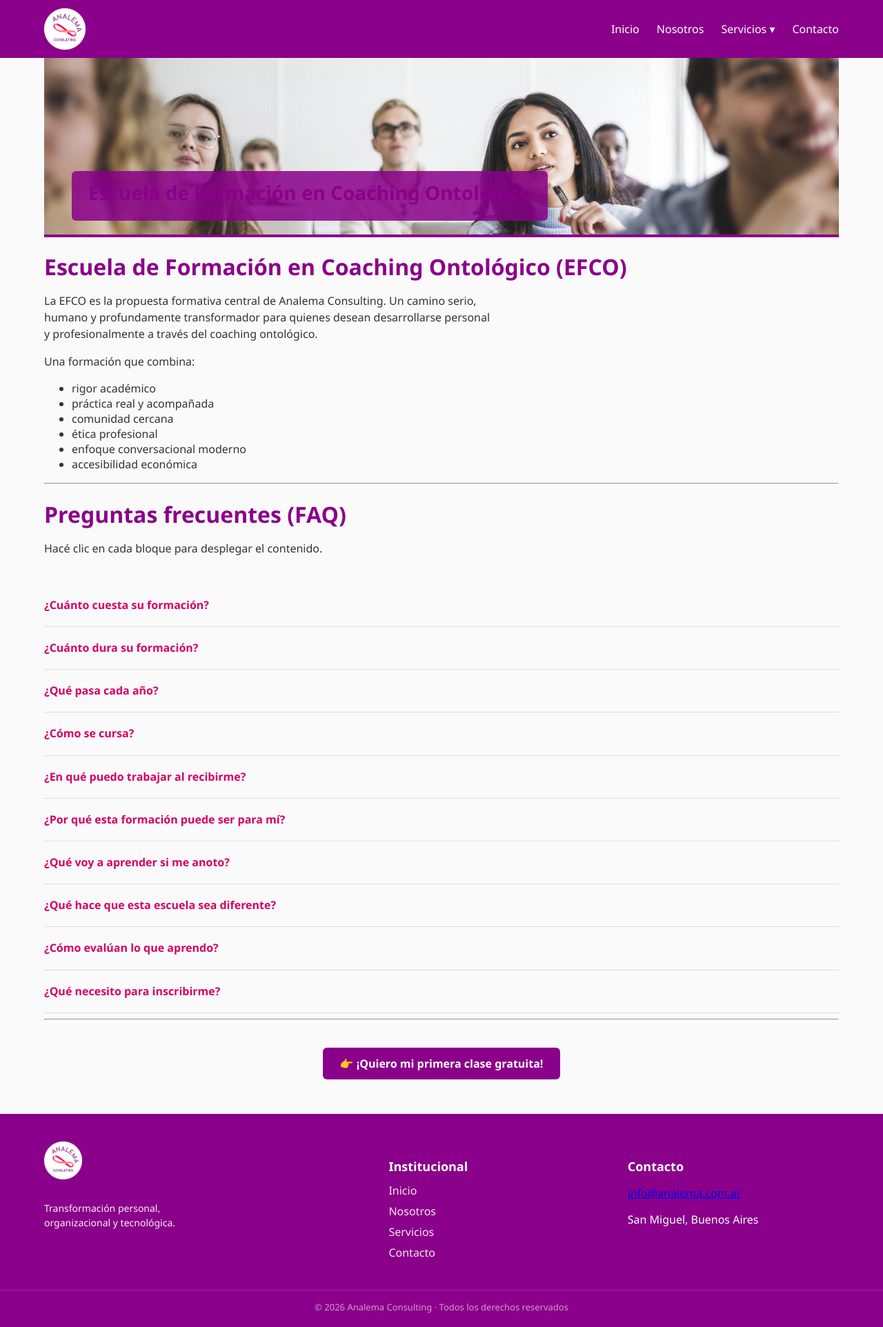
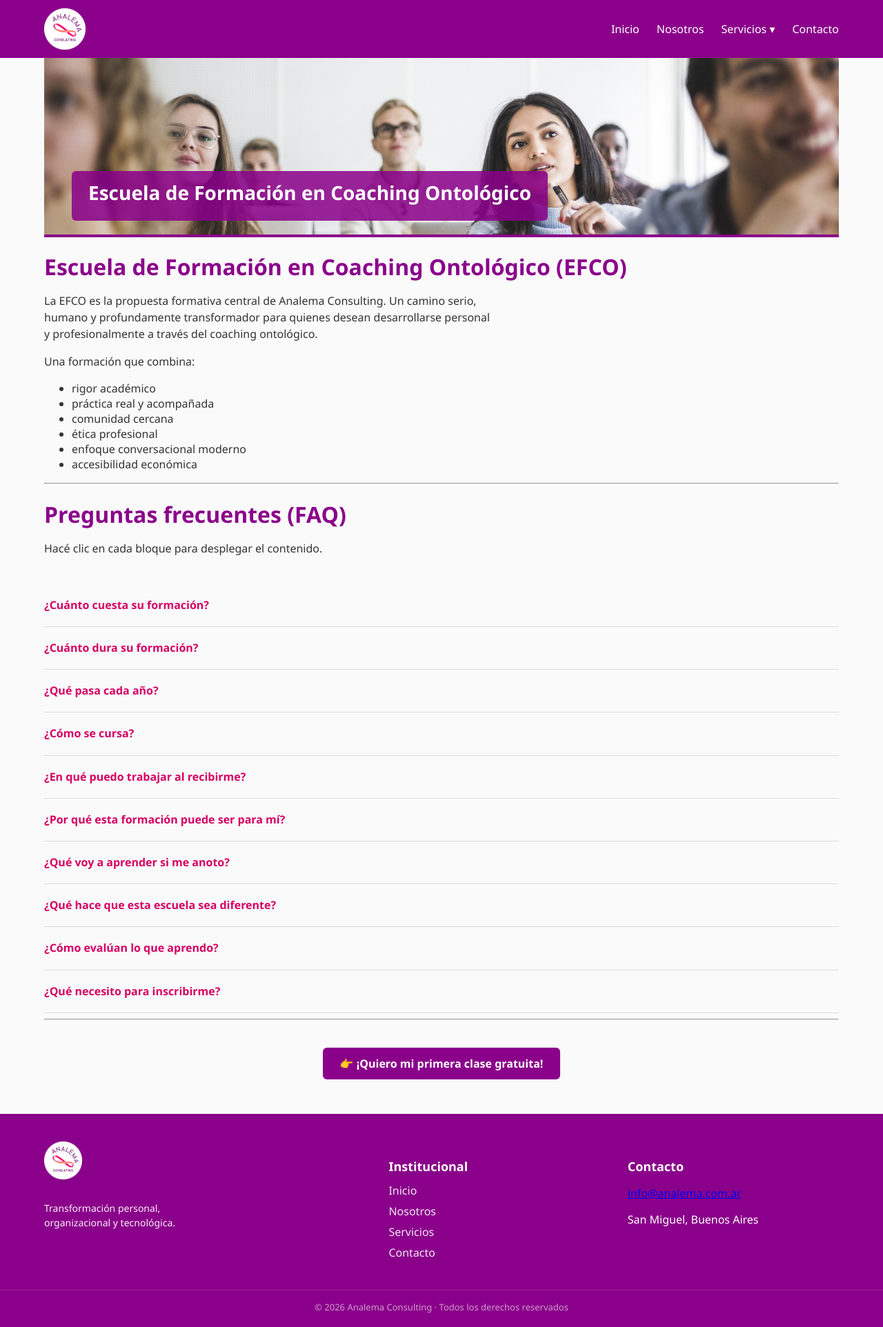
Before and after one commit to sivasilev-gif/analema.com.ar, a Jekyll site: the page built from efco.md, in a window 1280 px wide. Shown: the whole page at 69% size. Built offline with Jekyll 4.4.1, drawn with Linux system fonts in a browser that asks for light colours.

Commit message:
Update styles.css

```diff
--- a/assets/css/styles.css
+++ b/assets/css/styles.css
@@ -896,3 +896,50 @@ nav,
     z-index: 9998 !important;
   }
 }
+
+/* ===========================================================
+   MENÚ MÓVIL FINAL — Funciona en TODAS las páginas
+=========================================================== */
+
+@media (max-width: 768px) {
+
+  /* Mostrar hamburguesa */
+  .menu-toggle {
+    display: block !important;
+    position: relative !important;
+    z-index: 9999 !important;
+    color: white !important;
+  }
+
+  /* Ocultar menú desktop */
+  nav ul {
+    display: none !important;
+  }
+
+  /* Menú móvil desplegable */
+  nav ul.open {
+    display: flex !important;
+    flex-direction: column !important;
+    position: absolute !important;
+    top: 100% !important;
+    left: 0 !important;
+    width: 100% !important;
+    background: #8a008a !important;
+    padding: 15px 0 !important;
+    z-index: 9998 !important;
+    box-shadow: 0 4px 10px rgba(0,0,0,0.15);
+  }
+
+  nav ul.open li {
+    width: 100%;
+    padding: 8px 20px;
+  }
+
+  nav ul.open li a {
+    color: white !important;
+  }
+}
+
+.page-hero-efco-overlay h1 {
+  color: white !important;
+}
```
